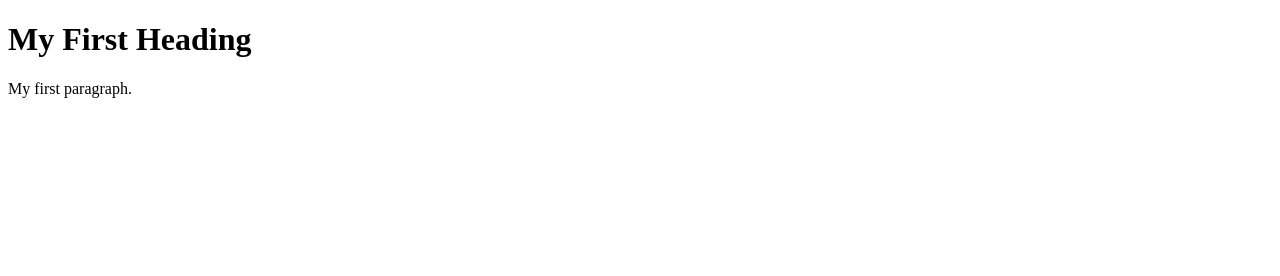
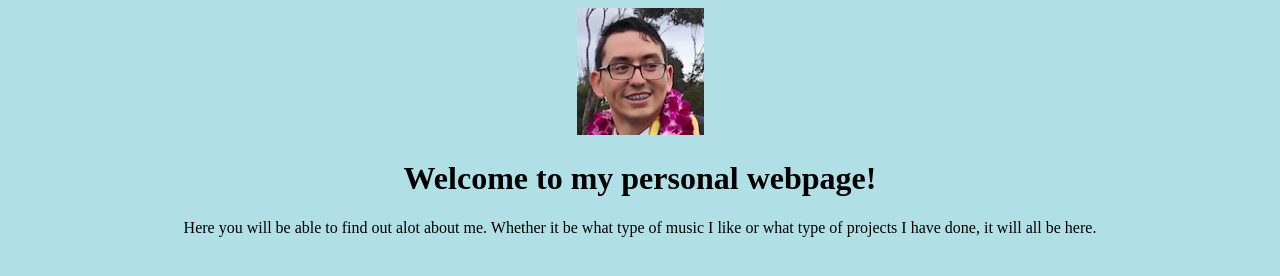
Before and after one commit to arturocerna/PersonalWebsite, a plain HTML site: page index.html in a window 1280 px wide. Drawn offline with Linux system fonts and the light colour scheme.

Commit message:
basic homepage without webpages to rest of website

```diff
--- a/index.html
+++ b/index.html
@@ -1,12 +1,22 @@
 <!DOCTYPE html>
 <html>
 <head>
-<title>Page Title</title>
+
+<title>Arturo Cerna</title>
+
+<style type="text/css">
+	div.picture {
+		text-align: center;
+	}
+</style>
+
 </head>
-<body>
-
-<h1>My First Heading</h1>
-<p>My first paragraph.</p>
+<body style="background-color:powderblue" >
+<div class = "picture">
+	<img src="headshot.jpg" alt="my head" width="127" height="127">
+</div>
+<h1 align="center">Welcome to my personal webpage!</h1>
+<p align="center"> Here you will be able to find out alot about me. Whether it be what type of music I like or what type of projects I have done, it will all be here.</p>
 
 </body>
 </html>
```
Also changed, not shown: headshot.jpg (added).
